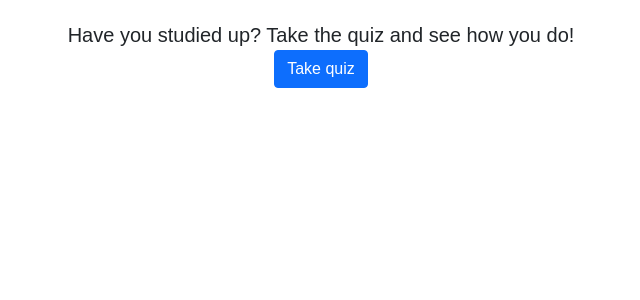
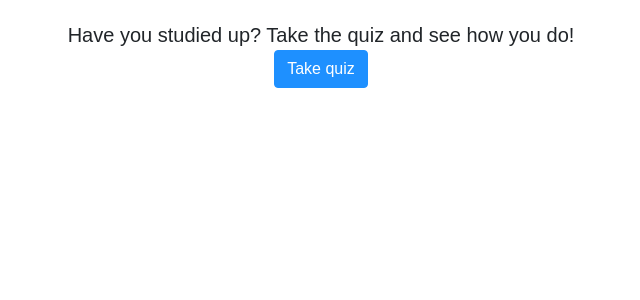
Before and after one commit to hannah-w-huang/ui-project, a Flask app: page /quiz in a window 1280 px wide. Shown: the part 76-376 px from the top of the page, without its empty margins (319-959 px from the left). Run offline with Flask 3, Linux system fonts and the light colour scheme; some libraries are stand-ins or nearby versions.

Commit message:
added !important to btn-primary css

```diff
--- a/static/main.css
+++ b/static/main.css
@@ -220,13 +220,13 @@ nav {
 }
 
 .btn-primary{
-  background-color: #1E90FF;
-  border-color: #1E90FF;
+  background-color: #1E90FF !important;
+  border-color: #1E90FF !important;
 }
 
 .btn-primary:hover{
-  background-color: #0041C2;
-  border-color: #0041C2;
+  background-color: #0041C2 !important;
+  border-color: #0041C2 !important;
 }
 
 #welcomeImg {
```
